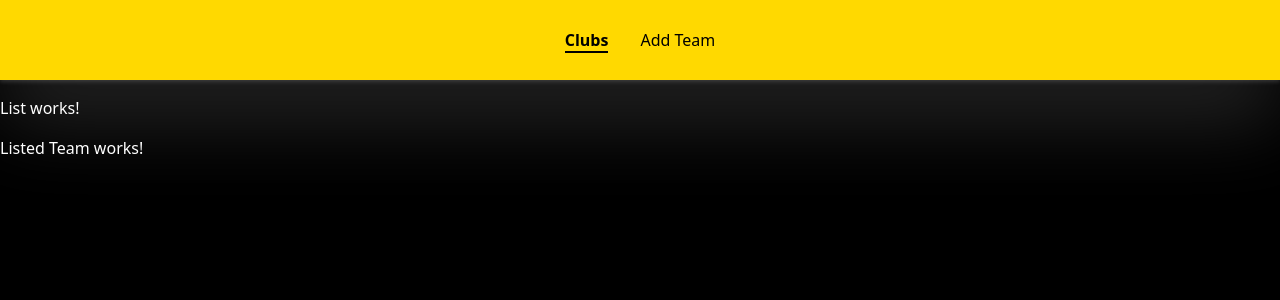
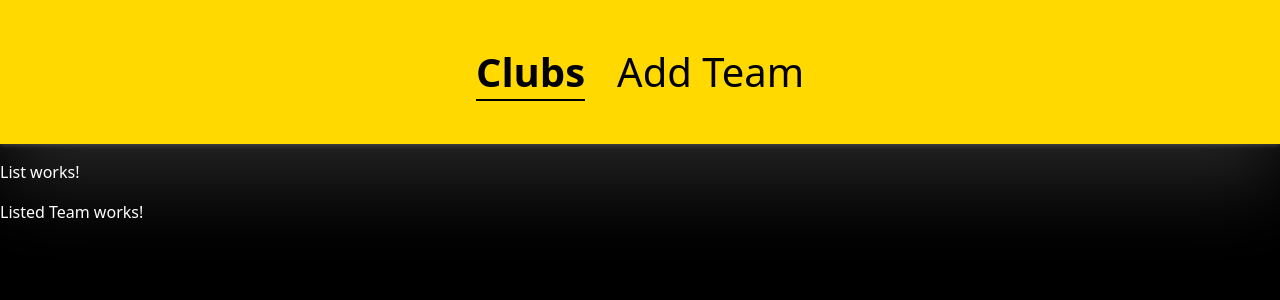
Before and after one commit to Rodrigo-ade/crud-clubs-frontend, a React (Create React App) app: page / in a window 1280 px wide. Shown: the top 300 px of the page. Built offline with nearby package versions, Linux system fonts and the light colour scheme.

Commit message:
Refactor navbar

```diff
--- a/src/App.css
+++ b/src/App.css
@@ -5,9 +5,10 @@ body {
 
 nav{
   background-color: #ffd900;
-  height: 10vh;
+  height: 18vh;
   color: #000;
   font-weight: 500;
+  font-size: 5vh;
   box-shadow: 0 2px 4px 0 rgba(255, 255, 255, 0.15),
     0 2.5rem 5rem 0 rgba(255, 255, 255, 0.15);
 }
```
Also changed, not shown: public/ballicon.png (added), src/components/Navbar.js (indentation only).
